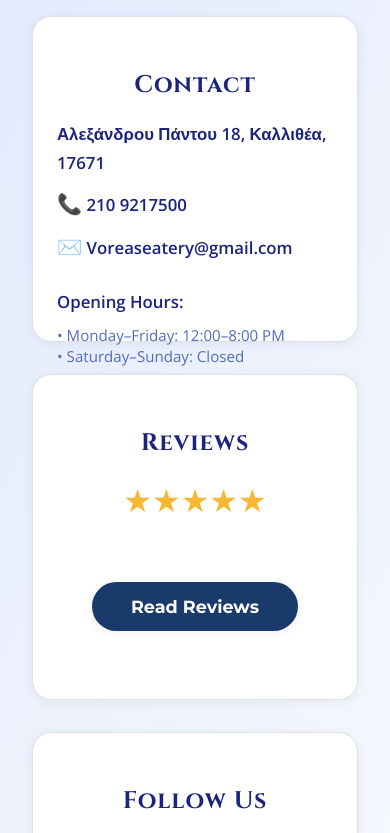
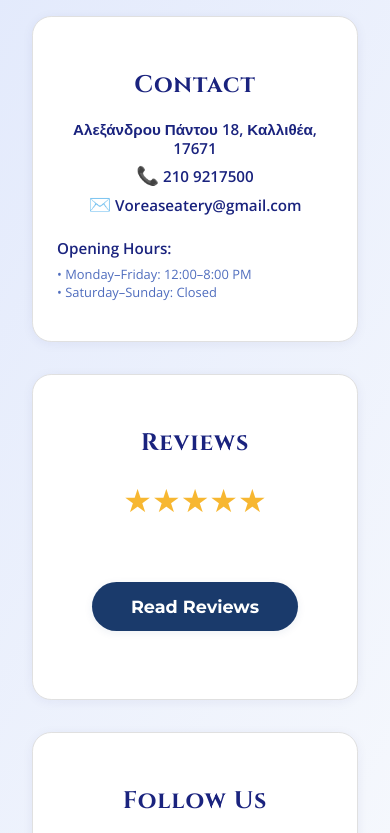
Before and after one commit to DimitriosFylaktou/voreas-restaurant, a website: page Voreas/index.html in a window 390 px wide. Shown: the part 3640-4473 px from the top of the page. Drawn offline with nearby package versions, Linux system fonts and the light colour scheme.

Commit message:
Reduce font size and spacing for contact info opening hours on mobile

```diff
--- a/Voreas/style.css
+++ b/Voreas/style.css
@@ -1537,19 +1537,16 @@ footer {
 
 @media (max-width: 700px) {
   .contact-side .contact-info {
-    word-break: break-word;
-    white-space: normal;
-    overflow-wrap: break-word;
-    width: 100%;
-    box-sizing: border-box;
-    padding: 0;
-    margin: 0;
+    font-size: 0.95em;
+    line-height: 1.2;
   }
   .contact-side .contact-info > div {
-    width: 100%;
-    box-sizing: border-box;
-    margin: 0;
-    padding: 0;
-    text-align: left;
-  }
-}
+    margin-bottom: 0.2em;
+  }
+  .contact-side .contact-info div[style*="font-size:1.2em;"] {
+    font-size: 1em !important;
+  }
+  .contact-side .contact-info div[style*="font-size: 0.9em;"] {
+    font-size: 0.85em !important;
+  }
+}
```
